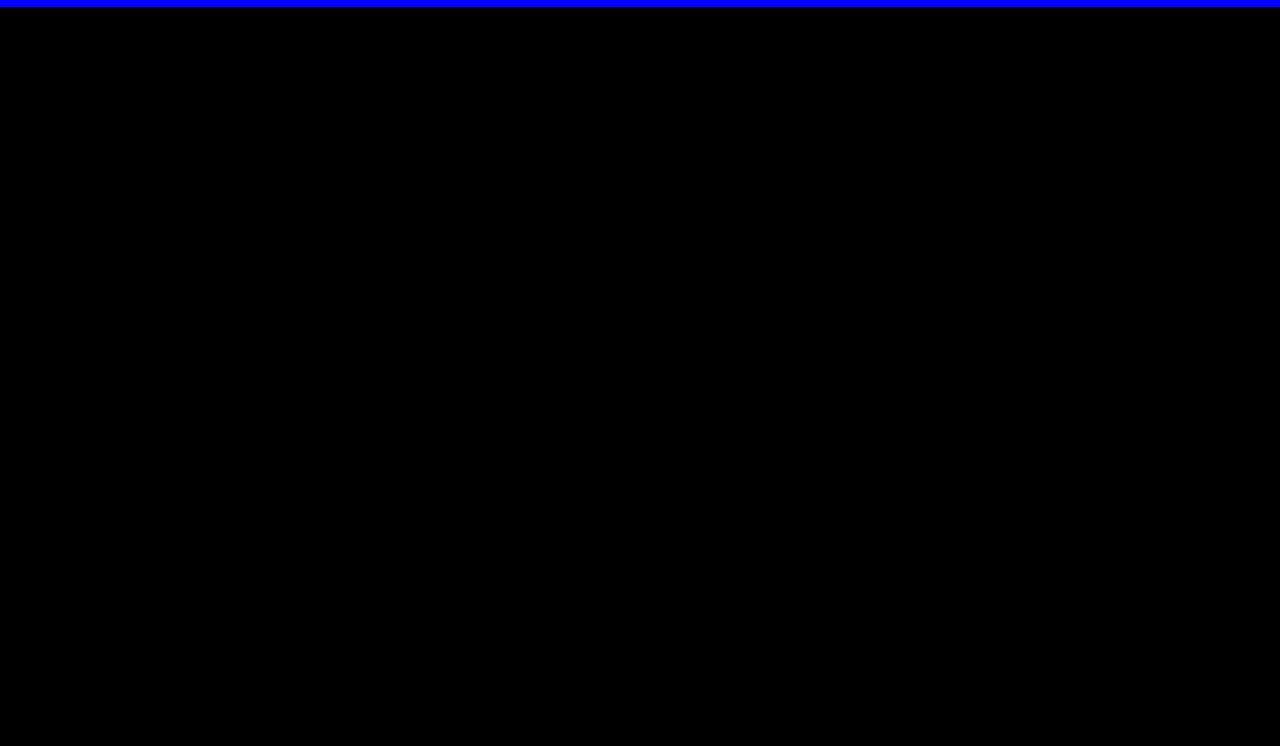
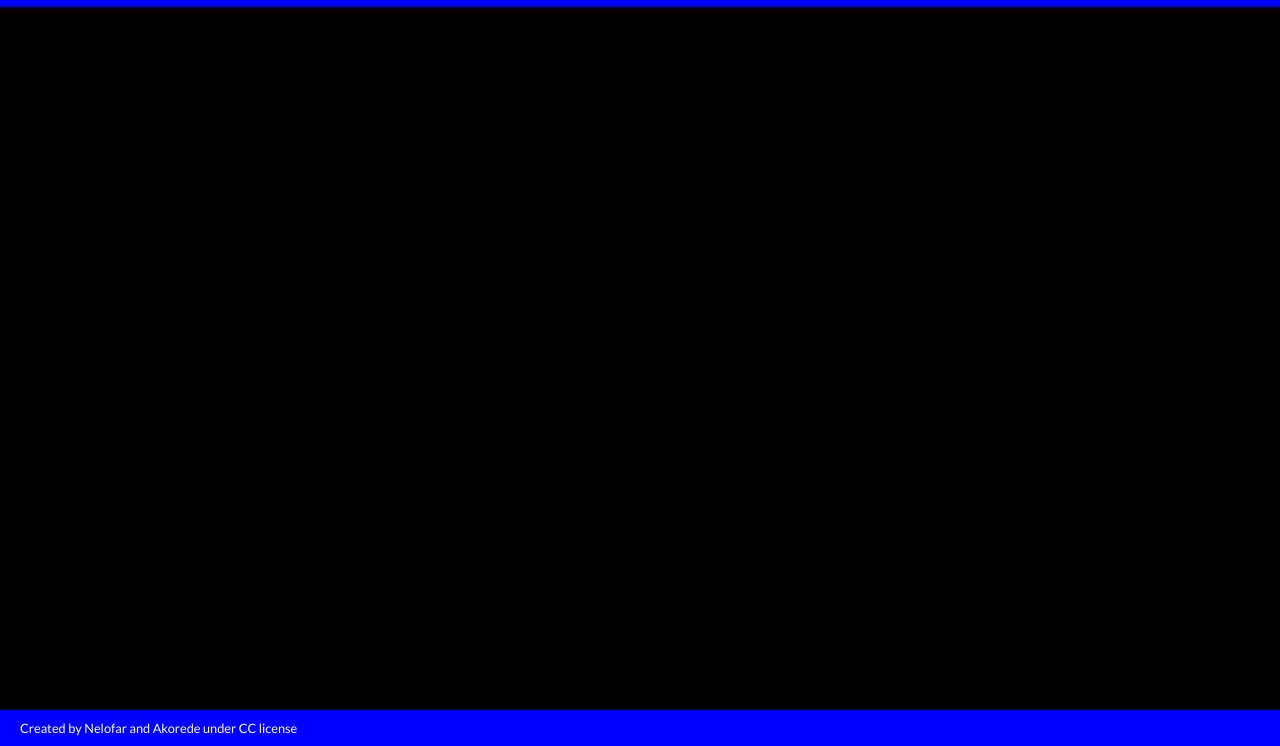
Before and after one commit to Akorede3133/capstone-project-II, a plain HTML site: page index.html in a window 1280 px wide. Shown: the part 54-800 px from the top of the page. Drawn offline with Linux system fonts and the light colour scheme.

Commit message:
Create footer section

```diff
--- a/index.html
+++ b/index.html
@@ -17,4 +17,7 @@
     <h3>Shows(<span>7</span>)</h3>
   </header>
 </body>
+<footer>
+  <p>Created by Nelofar and Akorede under CC license</p>
+</footer>
 </html>
```
Also changed, not shown: main.js (+1 -1 lines).
